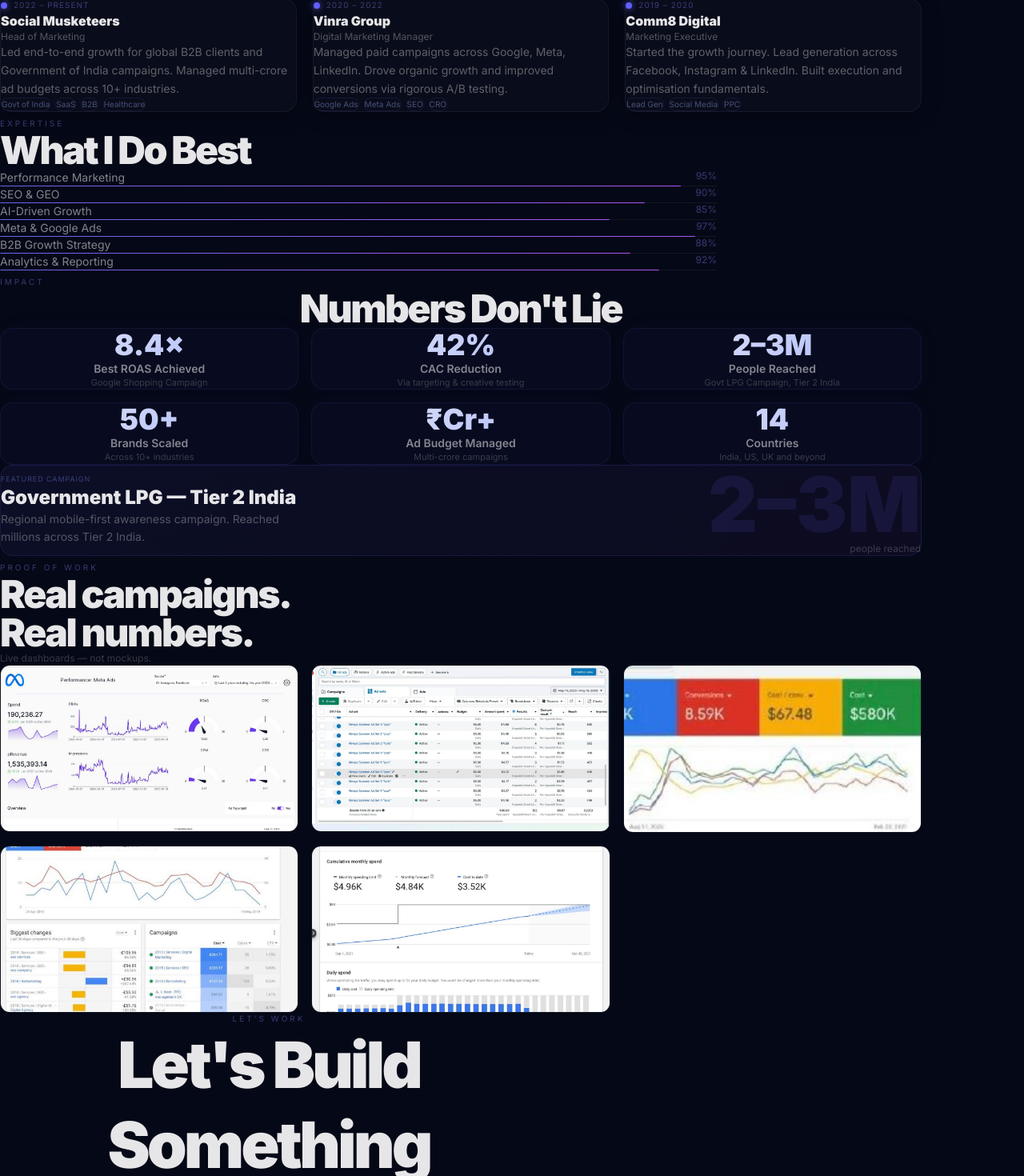
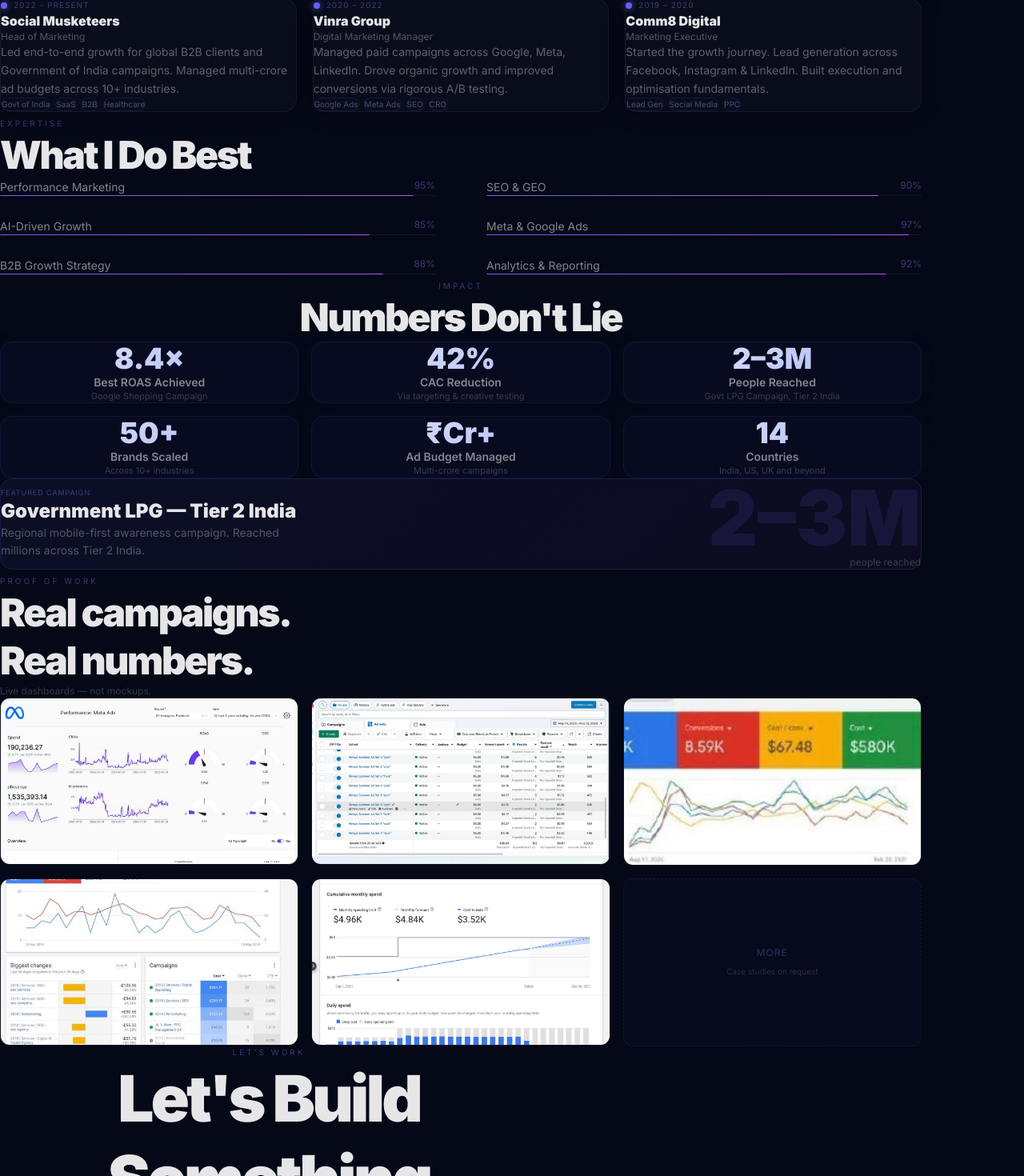
Before and after one commit to Abhi011999/naman-singh-portfolio, a Next.js app: page / in a window 1280 px wide. Shown: the part 1006-2476 px from the top of the page at 80% size. Built offline with nearby package versions, Linux system fonts and the light colour scheme.

Commit message:
fix: unify section layout — consistent headers, skills 2-col grid, balanced proof grid

```diff
--- a/app/page.tsx
+++ b/app/page.tsx
@@ -71,7 +71,7 @@
     obs.observe(ref.current);
     return () => obs.disconnect();
   }, [ref]);
-  return !client || visible; // true on SSR so nothing hidden
+  return !client || visible;
 }
 
 /* ══ BACKGROUND ════════════════════════════════════════════ */
@@ -128,6 +128,38 @@
   );
 }
 
+/* ══ REVEAL WRAPPER ════════════════════════════════════════ */
+function Reveal({ children, delay = 0 }: { children: React.ReactNode; delay?: number }) {
+  const ref = useRef<HTMLDivElement>(null);
+  const visible = useInView(ref);
+  return (
+    <div ref={ref} className="reveal"
+      style={{
+        opacity: visible ? 1 : 0,
+        transform: visible ? "translateY(0)" : "translateY(28px)",
+        transition: `opacity 0.7s cubic-bezier(0.16,1,0.3,1) ${delay}ms, transform 0.7s cubic-bezier(0.16,1,0.3,1) ${delay}ms`,
+      }}>
+      {children}
+    </div>
+  );
+}
+
+/* ══ SECTION HEADER — unified ══════════════════════════════ */
+function SectionHeader({
+  label, title, center = false,
+}: { label: string; title: React.ReactNode; center?: boolean }) {
+  return (
+    <Reveal>
+      <div className={center ? "text-center" : ""}>
+        <span className="text-[10px] text-indigo-400/40 uppercase tracking-[0.3em]">{label}</span>
+        <h2 className="text-4xl sm:text-5xl font-black text-white/90 mt-2 mb-12 tracking-tighter leading-tight">
+          {title}
+        </h2>
+      </div>
+    </Reveal>
+  );
+}
+
 /* ══ HERO ══════════════════════════════════════════════════ */
 function Hero() {
   return (
@@ -173,7 +205,6 @@
           {/* RIGHT — photo + orbit */}
           <div className="flex justify-center fade-up fade-up-2">
             <div className="relative" style={{ width: 280, height: 380 }}>
-              {/* Orbit rings */}
               {[260, 330, 400].map((d, i) => (
                 <div key={i} className="absolute rounded-full border border-dashed pointer-events-none"
                   style={{
@@ -183,7 +214,6 @@
                     borderColor: `rgba(99,102,241,${0.07 - i*0.02})`,
                   }} />
               ))}
-              {/* Orbiting icons */}
               {PLATFORMS.map((p, i) => (
                 <div key={i} className="orbit-icon"
                   style={{
@@ -201,7 +231,6 @@
                   </div>
                 </div>
               ))}
-              {/* Photo */}
               <div className="relative w-full h-full rounded-2xl overflow-hidden"
                 style={{ boxShadow: "0 0 60px rgba(99,102,241,0.1),0 24px 60px rgba(0,0,0,0.7)" }}>
                 <Image src="/naman-cutout.png" alt="Naman Singh" fill
@@ -227,33 +256,12 @@
   );
 }
 
-/* ══ REVEAL WRAPPER ════════════════════════════════════════ */
-function Reveal({ children, delay = 0 }: { children: React.ReactNode; delay?: number }) {
-  const ref = useRef<HTMLDivElement>(null);
-  const visible = useInView(ref);
-  return (
-    <div ref={ref} className="reveal"
-      style={{
-        opacity: visible ? 1 : 0,
-        transform: visible ? "translateY(0)" : "translateY(28px)",
-        transition: `opacity 0.7s cubic-bezier(0.16,1,0.3,1) ${delay}ms, transform 0.7s cubic-bezier(0.16,1,0.3,1) ${delay}ms`,
-      }}>
-      {children}
-    </div>
-  );
-}
-
 /* ══ EXPERIENCE ════════════════════════════════════════════ */
 function Experience() {
   return (
     <section className="relative z-10 py-24 sm:py-32 px-6 sm:px-10">
       <div className="max-w-6xl mx-auto">
-        <Reveal>
-          <span className="text-[10px] text-indigo-400/40 uppercase tracking-[0.3em]">Career</span>
-          <h2 className="text-4xl sm:text-5xl font-black text-white/90 mt-2 mb-12 tracking-tighter leading-tight">
-            7 Years.<br />3 Companies.<br />Real Growth.
-          </h2>
-        </Reveal>
+        <SectionHeader label="Career" title={<>7 Years.<br />3 Companies.<br />Real Growth.</>} />
 
         <div className="grid md:grid-cols-3 gap-5">
           {JOBS.map((j, i) => (
@@ -293,14 +301,9 @@
   const visible = useInView(ref);
   return (
     <section className="relative z-10 py-24 sm:py-32 px-6 sm:px-10">
-      <div className="max-w-4xl mx-auto">
-        <Reveal>
-          <span className="text-[10px] text-indigo-400/40 uppercase tracking-[0.3em]">Expertise</span>
-          <h2 className="text-4xl sm:text-5xl font-black text-white/90 mt-2 mb-12 tracking-tighter">
-            What I Do Best
-          </h2>
-        </Reveal>
-        <div ref={ref} className="space-y-7">
+      <div className="max-w-6xl mx-auto">
+        <SectionHeader label="Expertise" title="What I Do Best" />
+        <div ref={ref} className="grid md:grid-cols-2 gap-x-16 gap-y-7">
           {SKILLS.map((s, i) => (
             <div key={s.label} className="reveal"
               style={{
@@ -329,12 +332,7 @@
   return (
     <section className="relative z-10 py-24 sm:py-32 px-6 sm:px-10">
       <div className="max-w-6xl mx-auto">
-        <Reveal>
-          <span className="text-[10px] text-indigo-400/40 uppercase tracking-[0.3em]">Impact</span>
-          <h2 className="text-4xl sm:text-5xl font-black text-white/90 mt-2 mb-12 tracking-tighter text-center">
-            Numbers Don&apos;t Lie
-          </h2>
-        </Reveal>
+        <SectionHeader label="Impact" title="Numbers Don't Lie" center />
 
         <div className="grid grid-cols-2 md:grid-cols-3 gap-4">
           {RESULTS.map((m, i) => (
@@ -388,12 +386,13 @@
       <div className="max-w-6xl mx-auto">
         <Reveal>
           <span className="text-[10px] text-indigo-400/40 uppercase tracking-[0.3em]">Proof of Work</span>
-          <h2 className="text-4xl sm:text-5xl font-black text-white/90 mt-2 mb-2 tracking-tighter">
+          <h2 className="text-4xl sm:text-5xl font-black text-white/90 mt-2 mb-2 tracking-tighter leading-tight">
             Real campaigns.<br />Real numbers.
           </h2>
-          <p className="text-xs text-white/20 mb-10">Live dashboards — not mockups.</p>
+          <p className="text-xs text-white/20 mb-12">Live dashboards — not mockups.</p>
         </Reveal>
 
+        {/* 3-col grid — 6th cell balances the last row */}
         <div className="grid grid-cols-2 md:grid-cols-3 gap-3 sm:gap-4">
           {["/ss1.jpg","/ss2.jpg","/ss3.jpg","/ss4.jpg","/ss5.jpg"].map((src, i) => (
             <Reveal key={i} delay={i * 70}>
@@ -405,6 +404,17 @@
               </div>
             </Reveal>
           ))}
+          {/* 6th tile — balances the grid */}
+          <Reveal delay={350}>
+            <div className="rounded-xl aspect-video flex flex-col items-center justify-center gap-2"
+              style={{
+                border: "1px dashed rgba(99,102,241,0.15)",
+                background: "rgba(99,102,241,0.03)",
+              }}>
+              <span className="text-xs text-indigo-400/30 uppercase tracking-widest">More</span>
+              <span className="text-[10px] text-white/15 text-center px-4">Case studies on request</span>
+            </div>
+          </Reveal>
         </div>
       </div>
     </section>
@@ -456,7 +466,7 @@
 /* ══ FOOTER ════════════════════════════════════════════════ */
 function Footer() {
   return (
-    <footer className="relative z-10 py-10 px-6 text-center border-t text-center"
+    <footer className="relative z-10 py-10 px-6 text-center border-t"
       style={{ borderColor: "rgba(255,255,255,0.04)" }}>
       <div className="text-[9px] text-white/10 uppercase tracking-[0.4em] mb-2">
         Performance Marketer · Bengaluru, India
```
